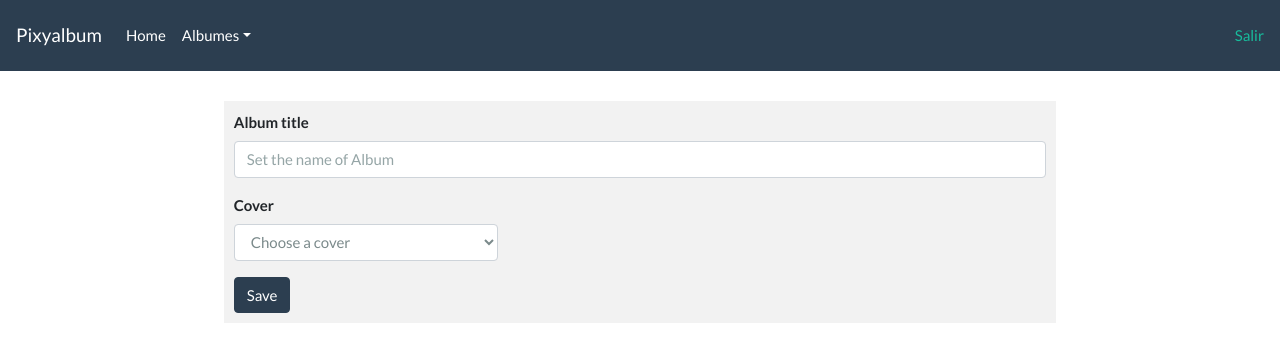
After one commit to mariomtzjr/gallery, a Django app: page /album/crear/ in a window 1280 px wide. The commit adds this page. Shown: the top 362 px of the page. Run offline with Django 3.2, Linux system fonts and the light colour scheme; data that the repository does not hold is empty; some libraries are stand-ins or nearby versions.

Commit message:
Created album creation view. Updated routes into base file

```diff
--- a/album/views.py
+++ b/album/views.py
@@ -32,3 +32,33 @@ class AlbumList(generics.ListAPIView):
         queryset = Album.objects.all()
         serializer = AlbumListSerializer(queryset, many=True)
         return Response({'albumes': serializer.data})
+
+
+class AlbumCreate(generics.CreateAPIView):
+    """Clase AlbumCreate
+    Descripción:
+    Vista que renderiza un formulario personalizado para realizar
+    la creación/registro de un album.
+    Métodos:
+    - get: Realiza una consulta de los métodos que se encuentran creados
+    y los devuelve.
+    - post: Realiza el envío de datos a la api(/album/crear)
+    """
+    queryset = Album.objects.all()
+    renderer_classes = [TemplateHTMLRenderer]
+    template_name = 'album/album_crear.html'
+    serializer_class = AlbumCreateSerializer
+
+    def get(self, request, *args, **kwargs):
+        queryset = Album.objects.all()
+        serializer = AlbumCreateSerializer(queryset, many=True)
+        return Response({'albumes': serializer.data})
+
+    def post(self, request):
+        serializer = AlbumListSerializer(data=request.data)
+        if serializer.is_valid():
+            serializer.save()
+            return redirect('album_list')
+        else:
+            print(serializer.errors)
+            return Response(serializer.errors, status=status.HTTP_400_BAD_REQUEST)
--- a/api/serializers.py
+++ b/api/serializers.py
@@ -1,6 +1,5 @@
 from rest_framework import serializers
 from album.models import Album
-from photo.models import Photo
 
 
 class AlbumCreateSerializer(serializers.ModelSerializer):
--- a/api/urls.py
+++ b/api/urls.py
@@ -5,6 +5,7 @@ from album import views
 urlpatterns = [
 
     url(r'^album/listar/$', views.AlbumList.as_view(), name='album_list'),
+    url(r'^album/crear/$', views.AlbumCreate.as_view(), name='album_create')
 ]
 
 urlpatterns = format_suffix_patterns(urlpatterns)
--- a/photo/models.py
+++ b/photo/models.py
@@ -8,3 +8,6 @@ class Photo(models.Model):
     album = models.ForeignKey('album.Album', on_delete=models.CASCADE)
     created_at = models.DateField(auto_now_add=True)
     updated_at = models.DateField(auto_now=True)
+
+    def __str__(self):
+        return self.caption
--- a/pixyalbum/urls.py
+++ b/pixyalbum/urls.py
@@ -15,9 +15,14 @@ Including another URLconf
 """
 from django.contrib import admin
 from django.conf.urls import url, include
+from django.contrib.staticfiles.urls import static
+from django.contrib.staticfiles.urls import staticfiles_urlpatterns
+from . import settings
 
 urlpatterns = [
     url('admin/', admin.site.urls),
     url('^', include('api.urls')),
 
 ]
+urlpatterns += staticfiles_urlpatterns()
+urlpatterns += static(settings.MEDIA_URL, document_root=settings.MEDIA_ROOT)
--- /dev/null
+++ b/static/css/estilos.css
@@ -0,0 +1,26 @@
+.form-crear {
+    margin-top: 30px;
+    background-color: rgba(0,0,0,0.05);
+    padding: 10px;
+}
+
+.card {
+    margin: 10px;
+}
+
+
+.card {
+    background-color: rgba(0,0,0,0.9);
+    color: #FFF;
+}
+
+
+nav .salir {
+    color: #FFF;
+    text-decoration: none;
+}
+
+.especial {
+    color: #FFF;
+    text-align: center;
+}
--- /dev/null
+++ b/templates/album/album_crear.html
@@ -0,0 +1,31 @@
+{% extends 'base/base.html' %}
+
+{% block content %}
+
+  <div class="form-crear w-75">
+    <form action="{% url 'album_create' %}" method="post">
+      {% csrf_token %}
+      <div class="form-group">
+        <label for="inputAlbumTitle" class="font-weight-bolder">Album title</label>
+        <input type="text" class="form-control" placeholder="Set the name of Album" name="title">
+      </div>
+      <div class="form-row">
+        <div class="form-group col-md-4">
+          <label for="inputCover" class="font-weight-bolder">Cover</label>
+          <select id="inputCover" class="form-control" name="cover">
+            <option selected>Choose a cover</option>
+            <option>SOFT COVER</option>
+            <option>HARD COVER</option>
+          </select>
+        </div>
+      </div>
+      <!-- <div class="form-group">
+        <label for="inpuPhoto" class="font-weight-bolder">Upload your first photo</label>
+        <input type="file" class="form-control-file" name="photos">
+      </div> -->
+      <button type="submit" class="btn btn-primary">Save</button>
+    </form>
+
+  </div>
+
+{% endblock %}
--- a/templates/base/base.html
+++ b/templates/base/base.html
@@ -6,6 +6,7 @@
     <meta name="viewport" content="width=device-width, initial-scale=1, shrink-to-fit=no">
     <title>Pixyalbum Test | Mario Martínez</title>
     <link rel="stylesheet" href="{% static 'css/bootstrap.min.css' %}">
+    <link rel="stylesheet" href="{% static 'css/estilos.css' %}">
 
 </head>
 <body class="background-body">
@@ -24,8 +25,8 @@
           <li class="nav-item dropdown show">
             <a class="nav-link dropdown-toggle" data-toggle="dropdown" href="#" role="button" aria-haspopup="true" aria-expanded="true">Albumes</a>
             <div class="dropdown-menu hide" x-placement="bottom-start" style="position: absolute; transform: translate3d(0px, 38px, 0px); top: 0px; left: 0px; will-change: transform;">
-              <a class="dropdown-item" href="">Crear</a>
-              <a class="dropdown-item" href="">Listar</a>
+              <a class="dropdown-item" href="{% url 'album_create' %}">Crear</a>
+              <a class="dropdown-item" href="{% url 'album_list' %}">Listar</a>
             </div>
           </li>
         </ul>
```
Also changed, not shown: templates/album/album_listar.html (+18 -0 lines).
